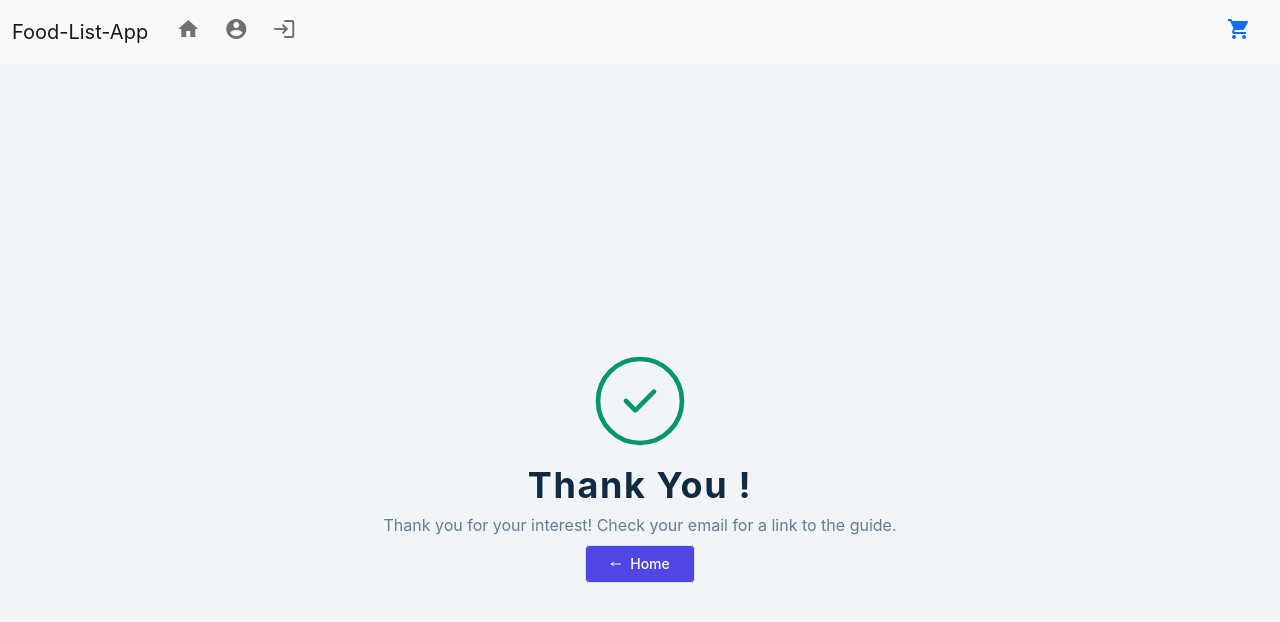
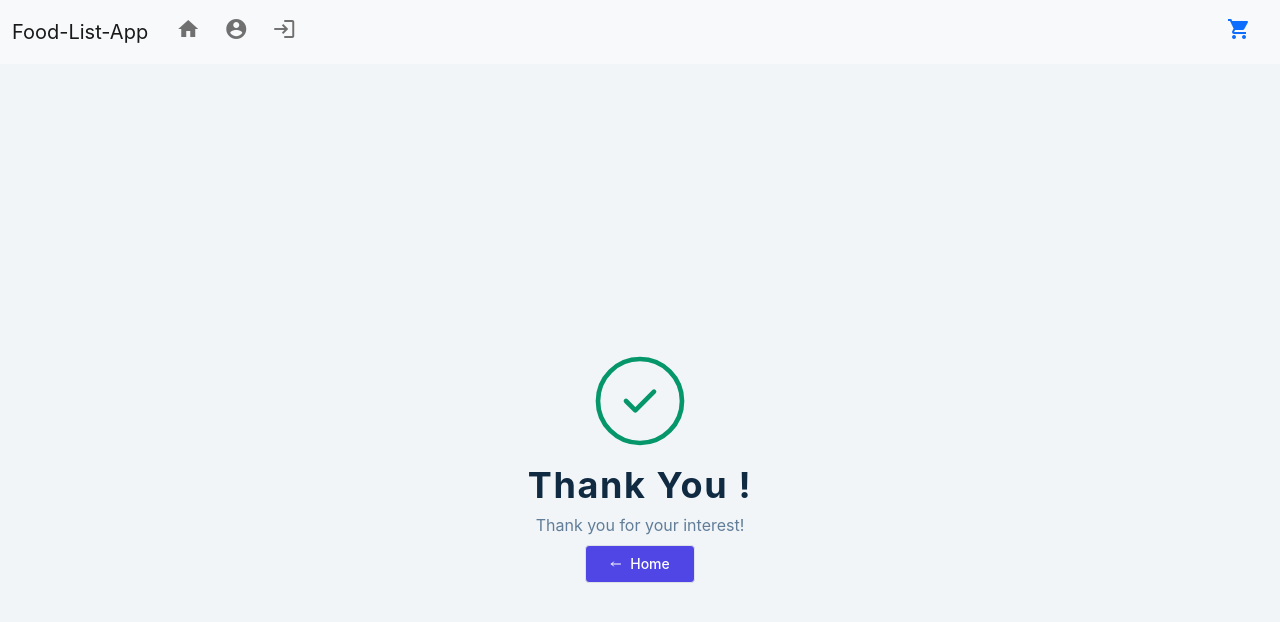
Before and after one commit to GHOST117s/my-react-app, a React (Create React App) app: page /Checkout in a window 1280 px wide. Shown: the top 622 px of the page. Built offline with nearby package versions, Linux system fonts and the light colour scheme.

Commit message:
Update CheckOut.jsx

```diff
--- a/src/Components/CheckOut.jsx
+++ b/src/Components/CheckOut.jsx
@@ -20,7 +20,7 @@ const CheckOut = () => {
             <path stroke-linecap="round" stroke-linejoin="round" d="M9 12l2 2 4-4m6 2a9 9 0 11-18 0 9 9 0 0118 0z" />
           </svg>
           <h1 className="text-4xl font-bold">Thank You !</h1>
-          <p>Thank you for your interest! Check your email for a link to the guide.</p>
+          <p>Thank you for your interest! </p>
           <a
             className="inline-flex items-center px-4 py-2 text-white bg-indigo-600 border border-indigo-600 rounded rounded-full hover:bg-indigo-700 focus:outline-none focus:ring">
             <svg xmlns="http://www.w3.org/2000/svg" className="w-3 h-3 mr-2" fill="none" viewBox="0 0 24 24"
```
